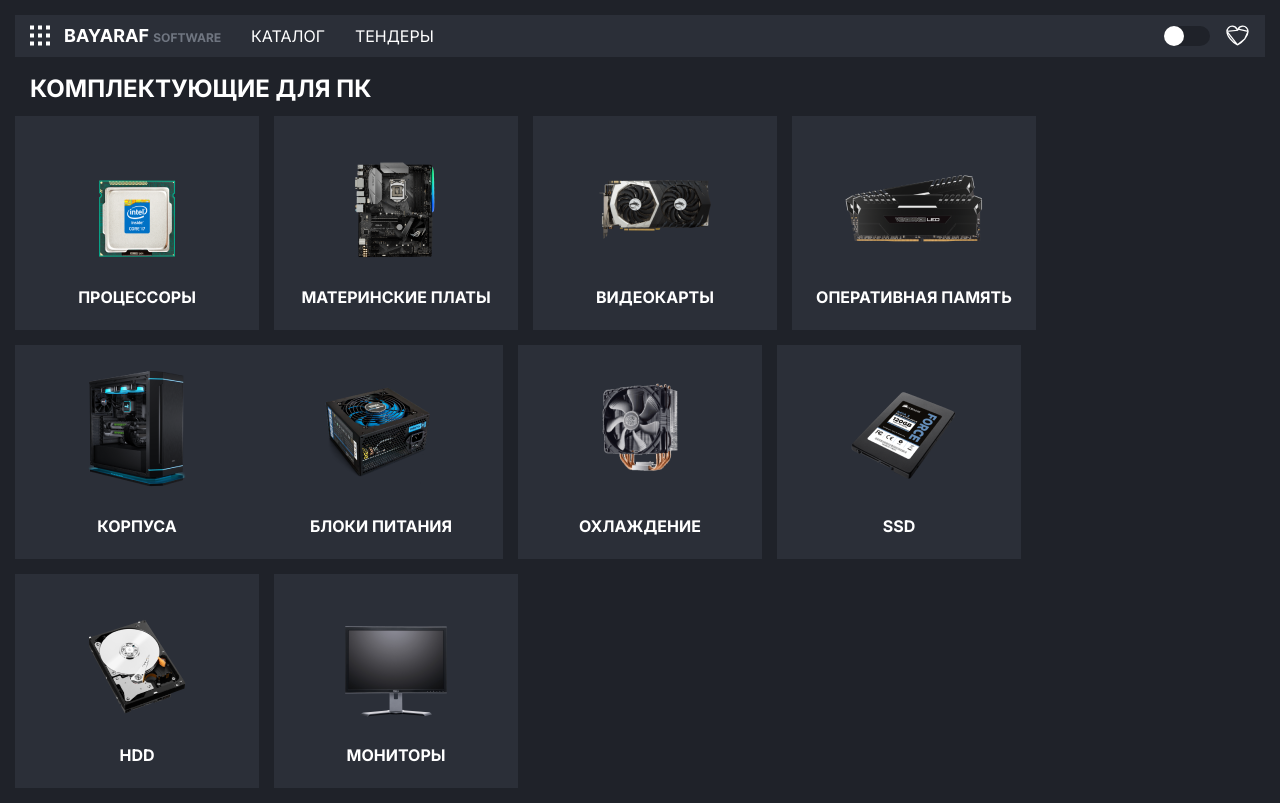
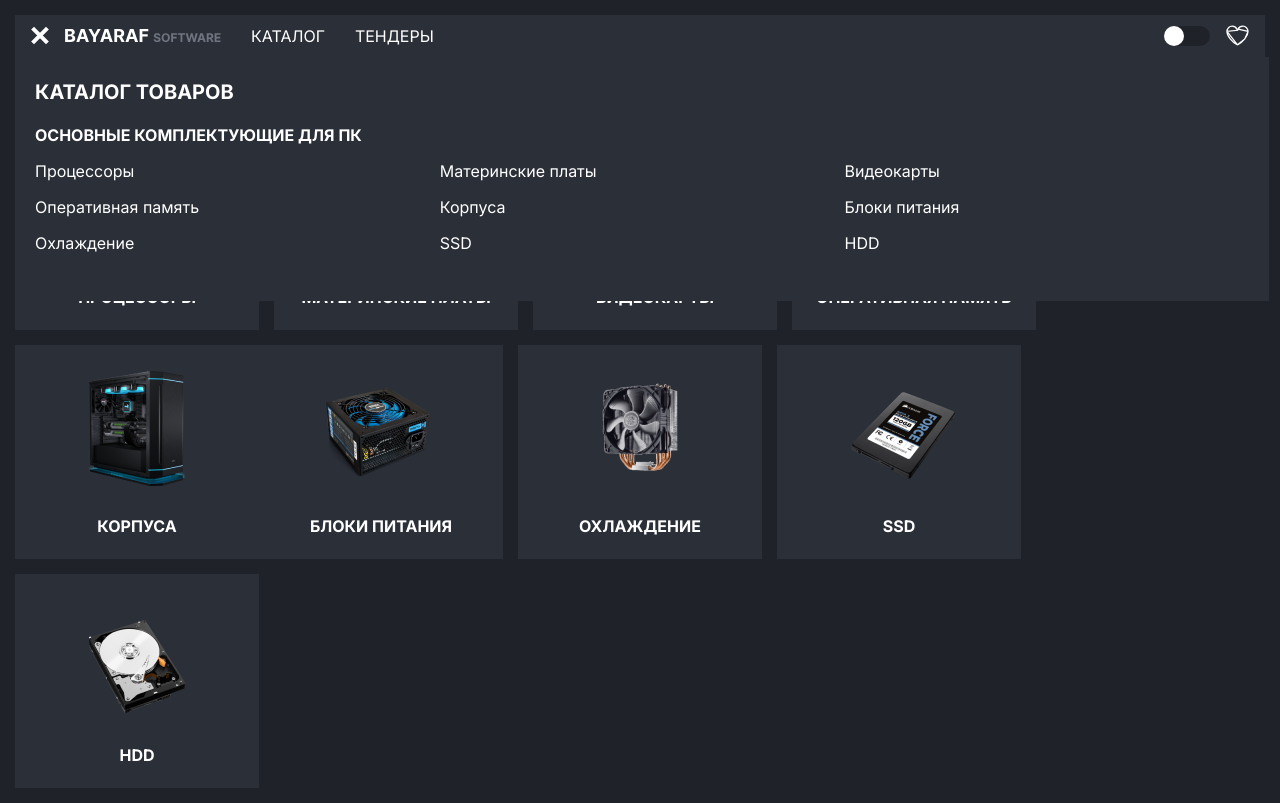
Before and after one commit to oliceglad/bayaraf-front, a React (Vite) app: page /catalog in a window 1280 px wide. Both pictures are taken after a click on the link 40 px from the left and 36 px from the top of the page. Built offline with nearby package versions, Linux system fonts and the light colour scheme.

Commit message:
added burger

```diff
--- /dev/null
+++ b/src/components/Burger/Burger.jsx
@@ -0,0 +1,24 @@
+import { NavLink } from "react-router-dom";
+import { CatalogData } from "../../data/data";
+import s from "./Burger.module.scss";
+
+export const Burger = ({isVisible, theme}) => {
+  return (
+    <div className={`${theme} ${s.burger}`} style={isVisible ? {display: "block"} : {display: "none"}}>
+      <h2 className={s.burger__title}>Каталог товаров</h2>
+        {/* TODO Сделать табы для бургера  */}
+      <div className={s.burger__right}>
+        <h3 className={s.burger__right__title}>
+          Основные комплектующие для пк
+        </h3>
+        <ul className={s.burger__right__list}>
+          {CatalogData.map((el, key) => (
+            <NavLink to="/" key={key} className={s.burger__right__list__item}>
+              {el.name}
+            </NavLink>
+          ))}
+        </ul>
+      </div>
+    </div>
+  );
+};
--- /dev/null
+++ b/src/components/Burger/Burger.module.scss
@@ -0,0 +1,34 @@
+.burger {
+  position: absolute;
+  width: 98%;
+  top: 57px;
+  padding-left: 20px;
+  padding-right: 20px;
+  padding-bottom: 50px;
+
+  &__title {
+    font-size: 20px;
+    font-weight: bold;
+    text-transform: uppercase;
+    margin-top: 25px;
+    margin-bottom: 25px;
+  }
+
+  &__right {
+    &__title {
+      font-size: 16px;
+      font-weight: bold;
+      text-transform: uppercase;
+    }
+
+    &__list {
+      display: grid;
+      grid-template-columns: repeat(3, 1fr);
+      &__item {
+        font-size: 16px;
+        margin-top: 20px;
+        margin-right: 20px;
+      }
+    }
+  }
+}
--- a/src/components/Header/Header.jsx
+++ b/src/components/Header/Header.jsx
@@ -1,15 +1,42 @@
 import { NavLink, useLocation } from "react-router-dom";
 import s from "./Header.module.scss";
 import { Button } from "../UI/Button/Button";
+import { useState } from "react";
+import { Burger } from "../Burger/Burger";
 
 export const Header = ({ theme, handleThemeToggle }) => {
   const location = useLocation();
+  const [burgerVisible, setBurgerVisible] = useState(false);
 
   return (
     <div className={s.flex}>
+
+      <Burger isVisible={burgerVisible} theme={theme.theme}/>
       <header className={`${s.header} ${theme.theme}`}>
         <div className={s.header__left}>
-          <a className={s.header__left__rect} href="#">
+          <a
+            className={s.header__left__rect}
+            href="#"
+            onClick={() => setBurgerVisible(!burgerVisible)}
+          >
+            {burgerVisible ? (
+              <svg
+                width="20"
+                height="21"
+                viewBox="0 0 20 21"
+                fill="none"
+                xmlns="http://www.w3.org/2000/svg"
+              >
+                <path
+                  d="M1.16113 4.48956L3.98956 1.66113L18.8388 16.5104L16.0104 19.3388L1.16113 4.48956Z"
+                  fill={theme.theme === "light" ? "black" : "white"}
+                />
+                <path
+                  d="M1.16113 16.5104L16.0104 1.66113L18.8388 4.48956L3.98956 19.3388L1.16113 16.5104Z"
+                  fill={theme.theme === "light" ? "black" : "white"}
+                />
+              </svg>
+            ) : (
               <svg
                 width="20"
                 height="21"
@@ -78,6 +105,7 @@
                   fill={theme.theme === "light" ? "black" : "white"}
                 />
               </svg>
+            )}
           </a>
 
           <NavLink className={s.header__left__logo} to="/main">
@@ -101,7 +129,10 @@
 
           <ul className={s.header__left__list}>
             <li className={s.header__left__list__item}>
-              <NavLink className={s.header__left__list__item__link} to="/catalog">
+              <NavLink
+                className={s.header__left__list__item__link}
+                to="/catalog"
+              >
                 Каталог
               </NavLink>
             </li>
@@ -149,6 +180,7 @@
           <li className={s.header__buttons__item}>
             <Button
               style={{
+                padding: "13.5px 35px",
                 backgroundColor: "#0075FF",
                 marginRight: "0px",
               }}
@@ -159,6 +191,7 @@
           <li className={s.header__buttons__item}>
             <Button
               style={{
+                padding: "13.5px 35px",
                 backgroundColor: theme.theme === "light" ? "white" : "#2B2F38",
                 color: theme.theme === "light" ? "#2B2F38" : "white",
                 marginRight: "0px",
@@ -172,7 +205,7 @@
               style={{
                 display: "inline-block",
                 width: "45px",
-                height: "45px",
+                height: "42px",
                 padding: 0,
                 paddingTop: "10px",
                 marginRight: "0px",
--- a/src/data/data.js
+++ b/src/data/data.js
@@ -7,8 +7,7 @@
 import cooler from "../assets/img/cooler.png";
 import ssd from "../assets/img/ssd.png";
 import hdd from "../assets/img/hdd.png";
-import screens from '../assets/img/screen.png'
-
+import screens from "../assets/img/screen.png";
 
 export const calcList = [
   {
@@ -241,8 +240,8 @@
     img: hdd,
     name: "HDD",
   },
-  {
-    img: screens,
-    name: "Мониторы",
-  },
+  // {
+  //   img: screens,
+  //   name: "Мониторы",
+  // },
 ];
```
Also changed, not shown: src/assets/img/point.svg (added). Lines whose indentation alone changed are shown as unchanged.
